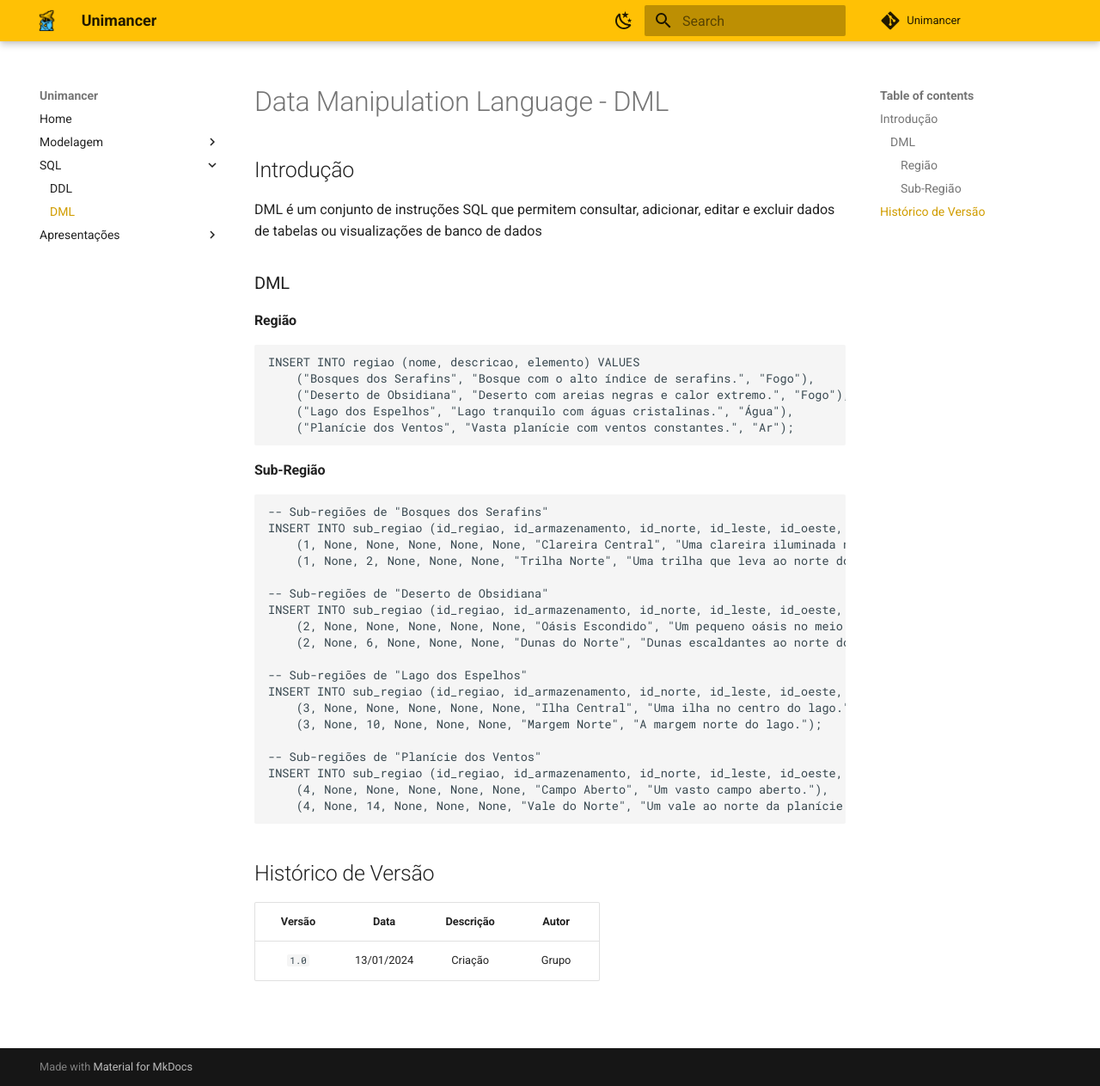
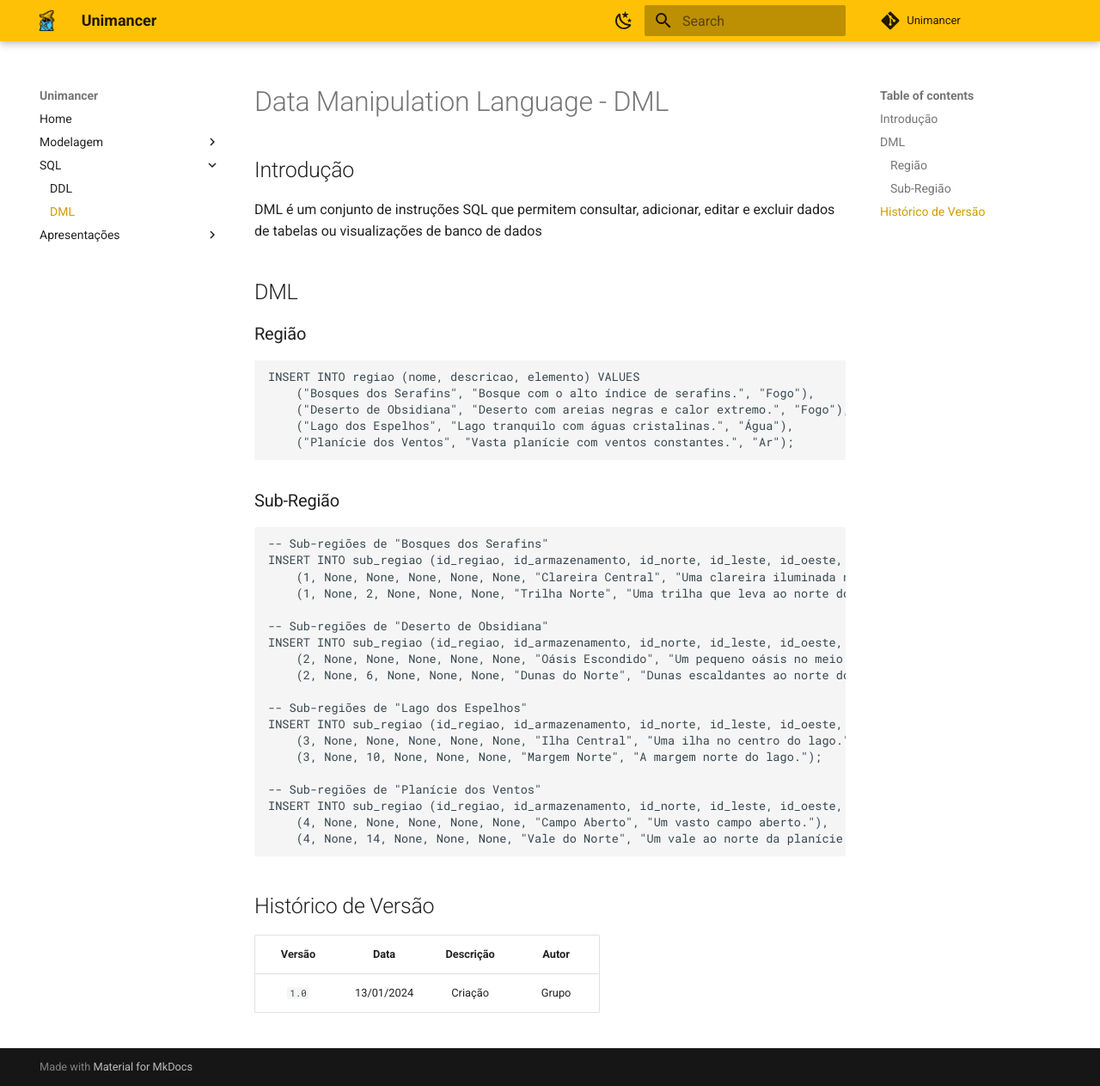
Before and after one commit to SBD1/2024.2-unimancer, an MkDocs documentation site: the page built from docs/sql/dml.md, in a window 1280 px wide and 1263 px high. Shown: the whole window at 86% size. Built offline with MkDocs 1.6.1 and Material for MkDocs 9.7.7, drawn with Linux system fonts in a browser that asks for light colours; comment, search, counter and statistics services are not loaded.

Commit message:
correcao mkdocks

````diff
--- a/docs/sql/dml.md
+++ b/docs/sql/dml.md
@@ -5,9 +5,9 @@
 DML é um conjunto de instruções SQL que permitem consultar, adicionar, editar e excluir dados de tabelas ou visualizações de banco de dados
 
 
-### DML
+## DML
 
-#### Região
+### Região
 
 ```sql
 INSERT INTO regiao (nome, descricao, elemento) VALUES
@@ -17,7 +17,7 @@ INSERT INTO regiao (nome, descricao, elemento) VALUES
     ("Planície dos Ventos", "Vasta planície com ventos constantes.", "Ar");
 ```
 
-#### Sub-Região
+### Sub-Região
 
 ```sql
 -- Sub-regiões de "Bosques dos Serafins"
````
Also changed, not shown: docs/index.md (+1 -1 lines), docs/sql/ddl.md (+1 -1 lines).
